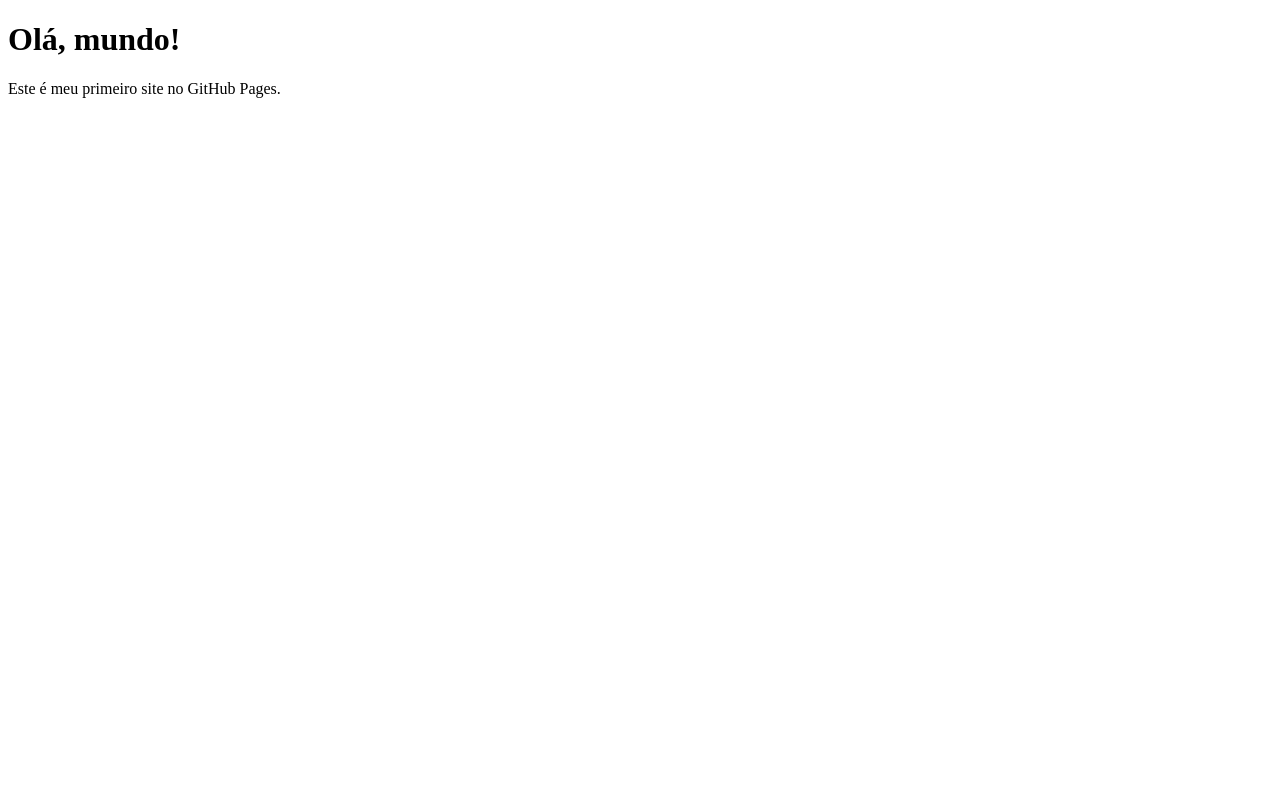
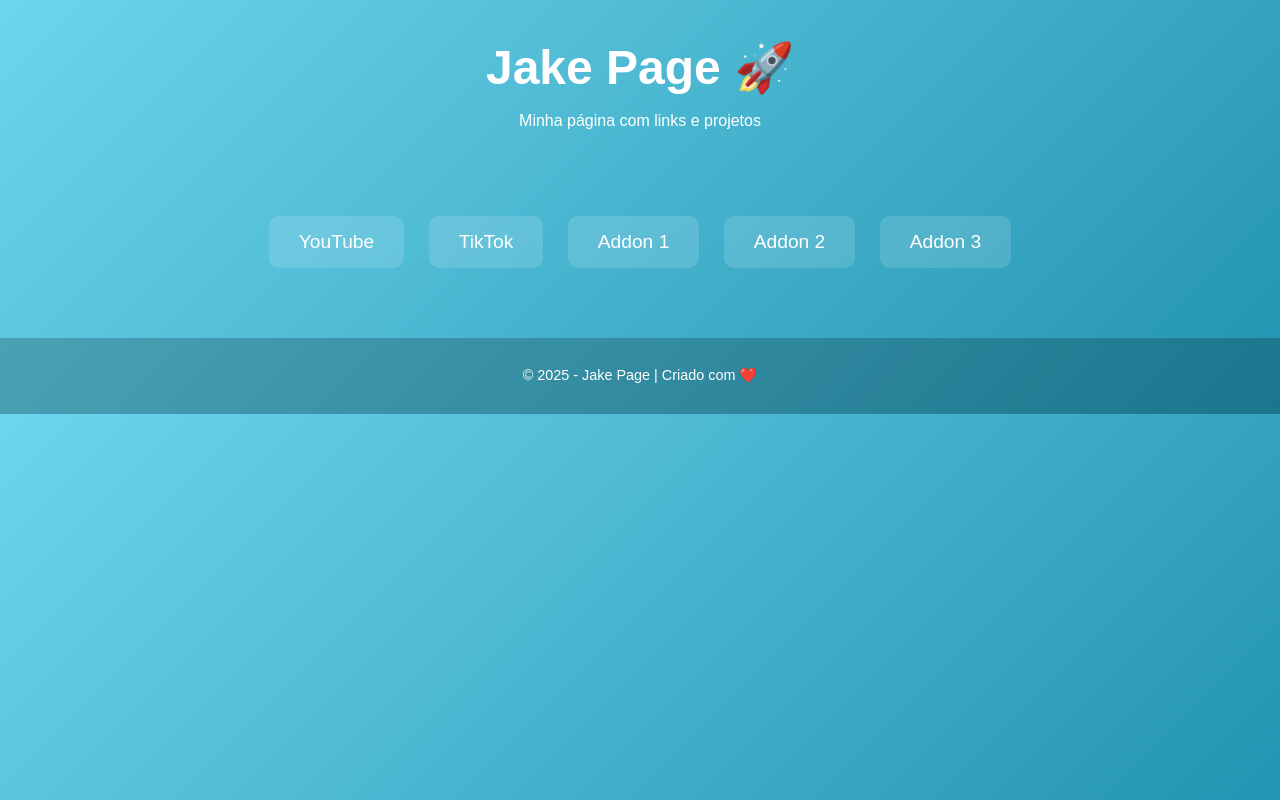
Before and after one commit to JakeHDD01/sitedojake, a plain HTML site: page index.html in a window 1280 px wide. Drawn offline with Linux system fonts and the light colour scheme.

Commit message:
Update index.html

```diff
--- a/index.html
+++ b/index.html
@@ -3,10 +3,71 @@
 <head>
   <meta charset="UTF-8">
   <meta name="viewport" content="width=device-width, initial-scale=1.0">
-  <title>Meu Site</title>
+  <title>Jake Page</title>
+  <style>
+    body {
+      font-family: Arial, sans-serif;
+      margin: 0;
+      padding: 0;
+      background: linear-gradient(135deg, #6dd5ed, #2193b0);
+      color: #fff;
+      text-align: center;
+    }
+
+    header {
+      padding: 40px 20px;
+    }
+
+    header h1 {
+      margin: 0;
+      font-size: 3rem;
+    }
+
+    main {
+      padding: 20px;
+    }
+
+    .btn {
+      display: inline-block;
+      background: #ffffff22;
+      color: #fff;
+      padding: 15px 30px;
+      margin: 10px;
+      border-radius: 10px;
+      text-decoration: none;
+      font-size: 1.2rem;
+      transition: 0.3s;
+    }
+
+    .btn:hover {
+      background: #ffffff44;
+      transform: scale(1.05);
+    }
+
+    footer {
+      margin-top: 40px;
+      padding: 15px;
+      background: #00000033;
+      font-size: 0.9rem;
+    }
+  </style>
 </head>
 <body>
-  <h1>Olá, mundo!</h1>
-  <p>Este é meu primeiro site no GitHub Pages.</p>
+  <header>
+    <h1>Jake Page 🚀</h1>
+    <p>Minha página com links e projetos</p>
+  </header>
+
+  <main>
+    <a href="https://www.youtube.com" target="_blank" class="btn">YouTube</a>
+    <a href="https://www.tiktok.com" target="_blank" class="btn">TikTok</a>
+    <a href="https://modbay.org/mods/5257-xp-tome.html" target="_blank" class="btn">Addon 1</a>
+    <a href="https://modbay.org/mods/5096-blockscanner.html" target="_blank" class="btn">Addon 2</a>
+    <a href="https://modbay.org/mods/4151-angel-ring-addon.html3" target="_blank" class="btn">Addon 3</a>
+  </main>
+
+  <footer>
+    <p>© 2025 - Jake Page | Criado com ❤️</p>
+  </footer>
 </body>
 </html>
```
